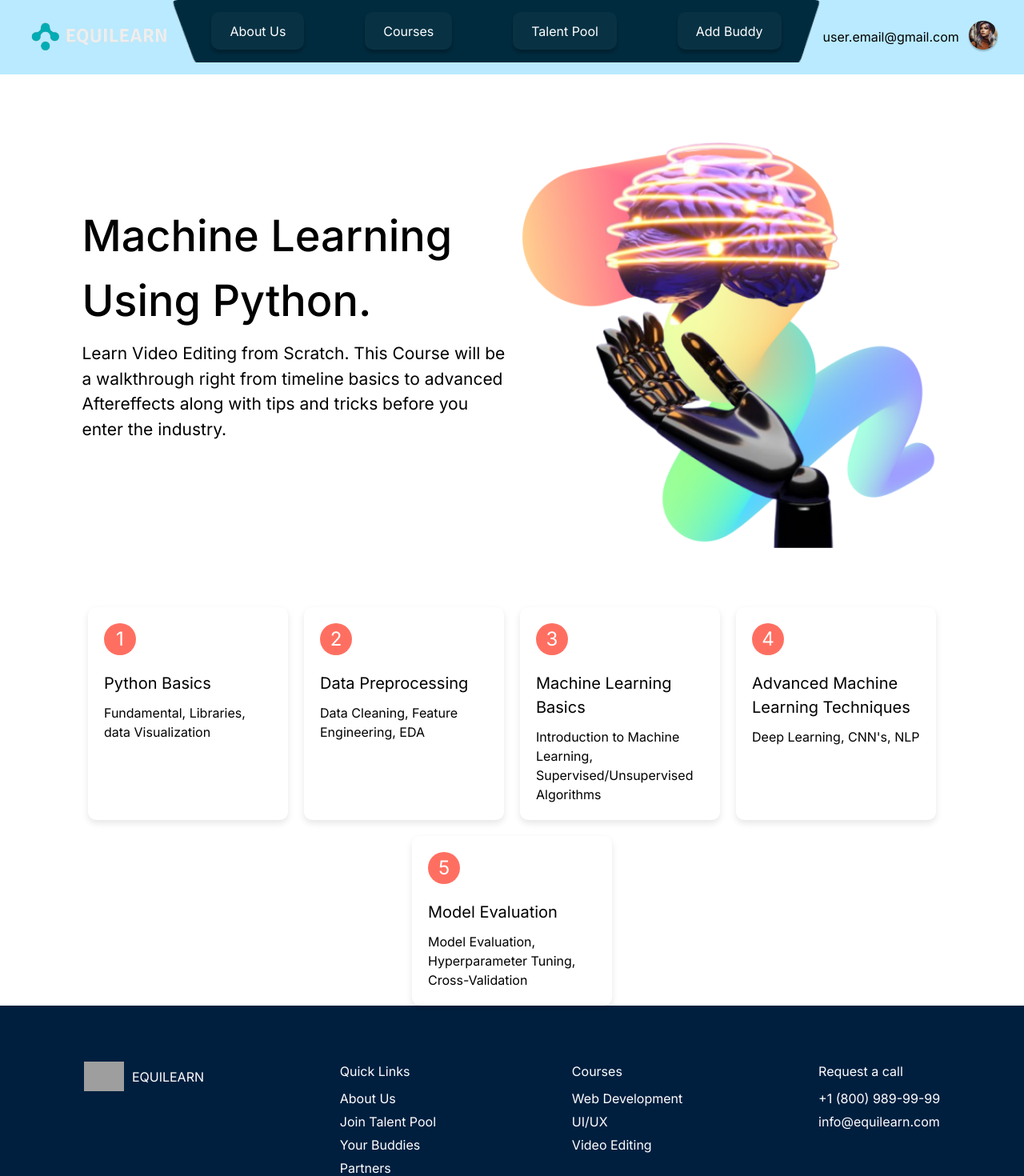
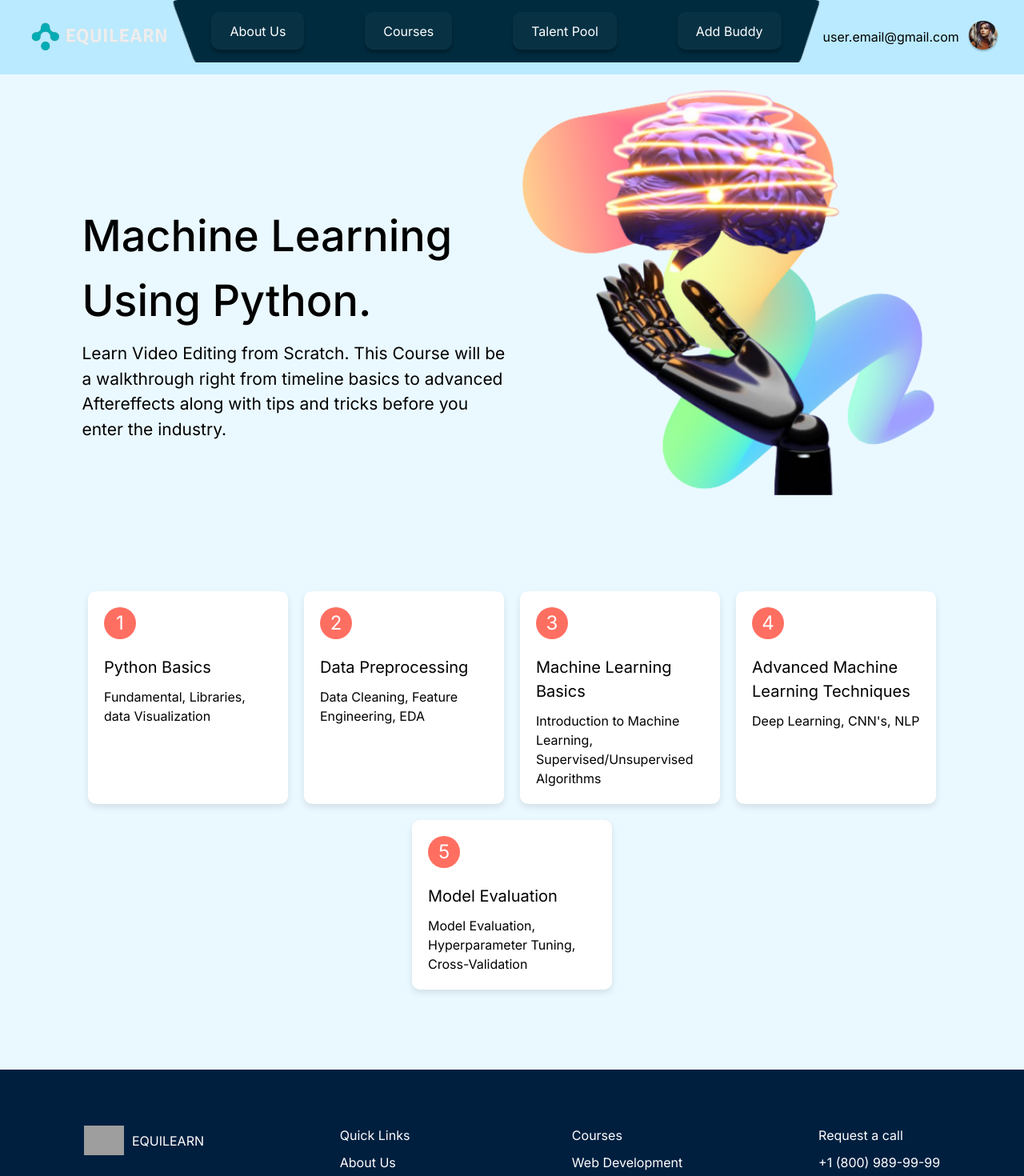
Before and after one commit to KartikVhonale/EquiLearn, a Next.js app: page /coursepage in a window 1280 px wide. Shown: the top 1470 px of the page at 80% size. Built offline with nearby package versions, Linux system fonts and the light colour scheme; grey boxes are pictures that could not be loaded.

Commit message:
coursepage is done

```diff
--- a/src/Components/coursePage/Course.jsx
+++ b/src/Components/coursePage/Course.jsx
@@ -26,6 +26,7 @@ export default function Home() {
                     ))}
                 </div>
             </main>
+
         </div>
     );
 }
--- a/src/app/coursepage/page.jsx
+++ b/src/app/coursepage/page.jsx
@@ -1,3 +1,4 @@
+'use client'
 import React from 'react'
 import Course from '../../Components/coursePage/Course';
 import Header from '@/Components/header/Header';
@@ -5,11 +6,17 @@ import Footer from '@/Components/footer/Footer';
 
 function Coursepage() {
   return (
-    <>
+
+    <div className='mainbox'>
         <Header/>
         <Course/>
         <Footer/>
-    </>
+        <style jsx>{`
+        .mainbox{
+          background: rgba(234, 249, 255, 1);
+        }
+      `}</style>
+    </div>
   )
 }
 
--- a/src/styles/Course.module.css
+++ b/src/styles/Course.module.css
@@ -3,6 +3,11 @@
     flex-wrap: wrap;
     justify-content: center;
     gap: 20px;
+    margin-bottom:100px;
+    padding-left: 0.1%;
+    padding-right: 0.1%;
+    background: rgba(234, 249, 255, 1);
+
 }
 
 .steps {
--- a/src/styles/CourseHead.module.css
+++ b/src/styles/CourseHead.module.css
@@ -1,11 +1,13 @@
 .header {
-    margin-bottom: 54px;
+    margin-bottom:100px;
     display: flex;
     width: 90%;
     margin-left: auto;
     margin-right: auto;
     padding-left: 3%;
     padding-right: 3%;
+    background: rgba(234, 249, 255, 1);
+
 }
 .box{
     width: 50%;
```
Also changed, not shown: public/images/coursepage/mind.png.
